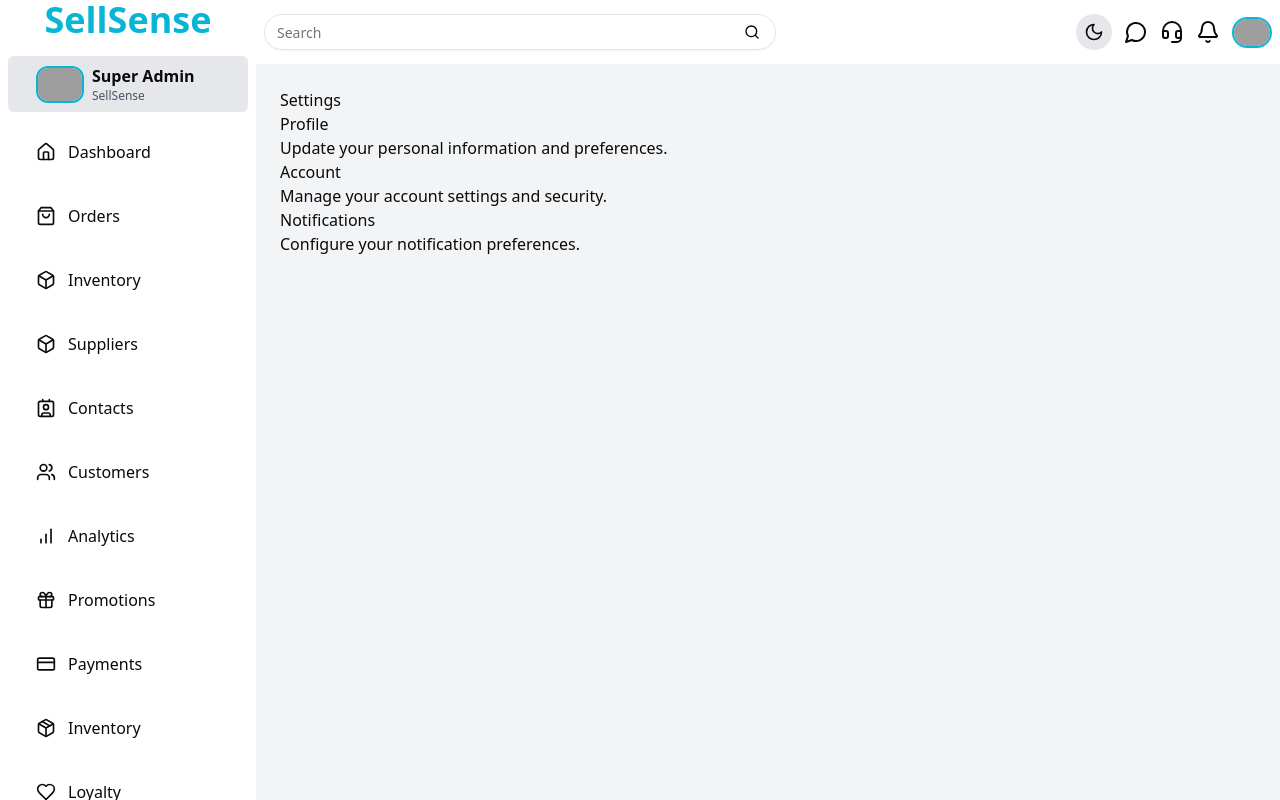
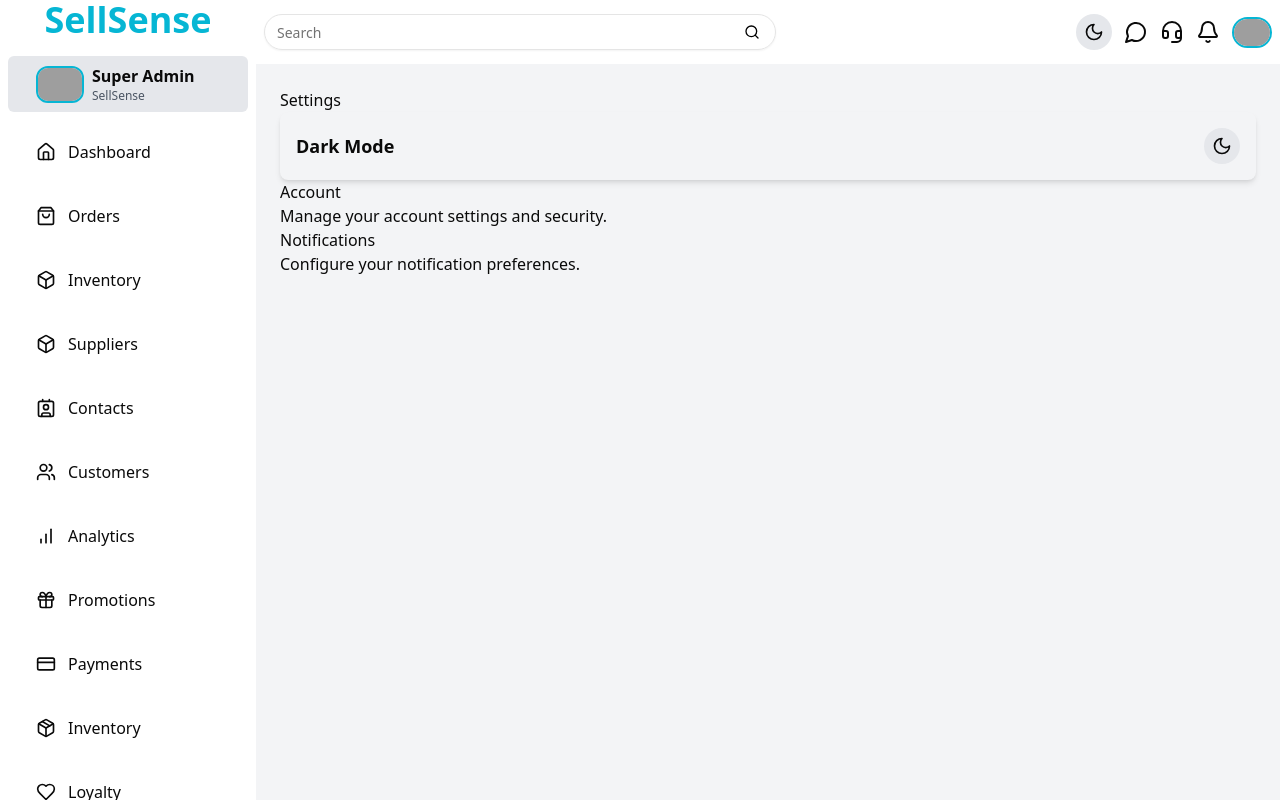
Before and after one commit to xyryc/sellsense-crm, a Next.js app: page /settings in a window 1280 px wide. Built offline with nearby package versions, Linux system fonts and the light colour scheme; grey boxes are pictures that could not be loaded.

Commit message:
added theme setting

```diff
--- a/src/app/(root)/settings/page.tsx
+++ b/src/app/(root)/settings/page.tsx
@@ -1,12 +1,38 @@
-import React from 'react';
+"use client";
+import { useEffect, useState } from "react";
+import React from "react";
+import { Moon, Sun } from "lucide-react";
+const SettingsPage: React.FC = () => {
+  const savedTheme = localStorage.getItem("theme");
+  const [darkMode, setDarkMode] = useState(savedTheme === "dark");
+  useEffect(() => {
+    if (darkMode) {
+      document.documentElement.classList.add("dark");
+      localStorage.setItem("theme", "dark");
+    } else {
+      document.documentElement.classList.remove("dark");
+      localStorage.setItem("theme", "light");
+    }
+  }, [darkMode]);
 
-const SettingsPage: React.FC = () => {
+  // Toggle dark mode and save preference to localStorage
+  const toggleDarkMode = () => {
+    setDarkMode(!darkMode);
+  };
+
   return (
     <div className="settings-page">
       <h1>Settings</h1>
       <section>
-                <h2>Profile</h2>
-                <p>Update your personal information and preferences.</p>
+        <div className="p-4 bg-gray-100 dark:bg-gray-800 rounded-lg shadow-md flex justify-between items-center">
+          <h2 className="text-lg font-semibold">Dark Mode</h2>
+          <button
+            onClick={toggleDarkMode}
+            className="p-2 rounded-full bg-gray-200 dark:bg-gray-700 transition-all"
+          >
+            {darkMode ? <Sun size={20} /> : <Moon size={20} />}
+          </button>
+        </div>
         {/* Add profile settings form or components here */}
       </section>
       <section>
```
Lines whose indentation alone changed are shown as unchanged.
